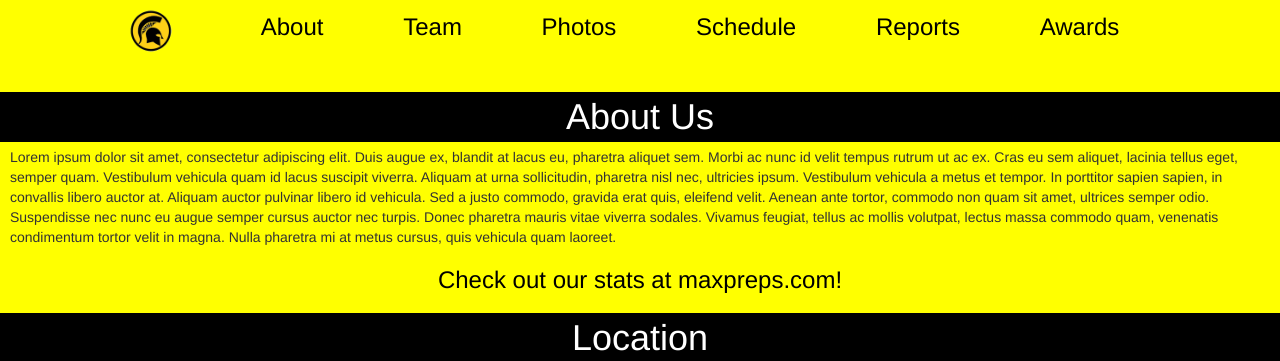
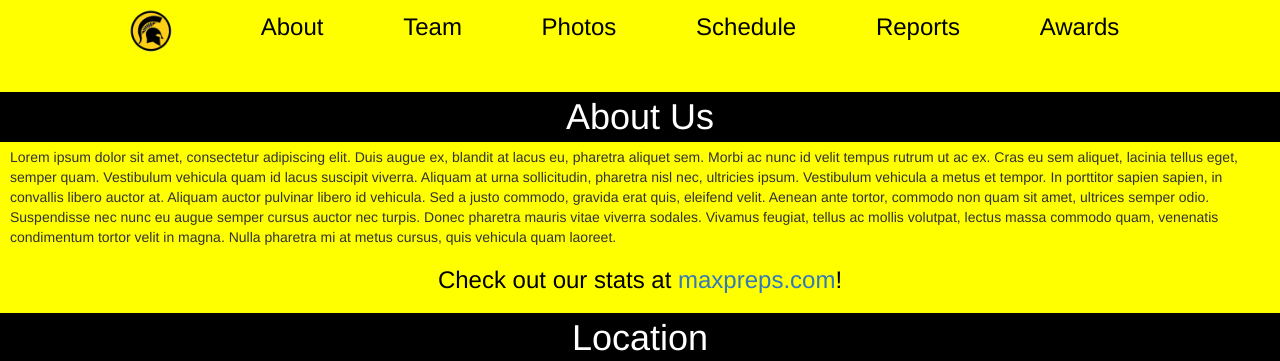
Before and after one commit to mvhssoftball/mvhssoftball.github.io, a plain HTML site: page About.html in a window 1280 px wide. Shown: the top 361 px of the page. Drawn offline with nearby package versions, Linux system fonts and the light colour scheme.

Commit message:
Added link for maxpreps on about page

```diff
--- a/About.html
+++ b/About.html
@@ -28,7 +28,7 @@
 			<center><h1 style = "color: white; padding-top: 5px">About Us</h1></center>
 		</div>
 		<p style = "padding-left: 10px; padding-right: 10px; padding-top: 5px">Lorem ipsum dolor sit amet, consectetur adipiscing elit. Duis augue ex, blandit at lacus eu, pharetra aliquet sem. Morbi ac nunc id velit tempus rutrum ut ac ex. Cras eu sem aliquet, lacinia tellus eget, semper quam. Vestibulum vehicula quam id lacus suscipit viverra. Aliquam at urna sollicitudin, pharetra nisl nec, ultricies ipsum. Vestibulum vehicula a metus et tempor. In porttitor sapien sapien, in convallis libero auctor at. Aliquam auctor pulvinar libero id vehicula. Sed a justo commodo, gravida erat quis, eleifend velit. Aenean ante tortor, commodo non quam sit amet, ultrices semper odio. Suspendisse nec nunc eu augue semper cursus auctor nec turpis. Donec pharetra mauris vitae viverra sodales. Vivamus feugiat, tellus ac mollis volutpat, lectus massa commodo quam, venenatis condimentum tortor velit in magna. Nulla pharetra mi at metus cursus, quis vehicula quam laoreet.</p>
-		<center><h3 style="color: black">Check out our stats at maxpreps.com!</h3></center>
+		<center><h3 style="color: black">Check out our stats at <a href = "http://www.maxpreps.com/high-schools/mountain-view-spartans-(mountain-view,ca)/softball/home.htm">maxpreps.com</a>!</h3></center>
 		<div style="background-color: black; height: 50px">
 			<center><h1 style = "color: white; padding-top: 5px">Location</h1></center>
 		</div>
```
